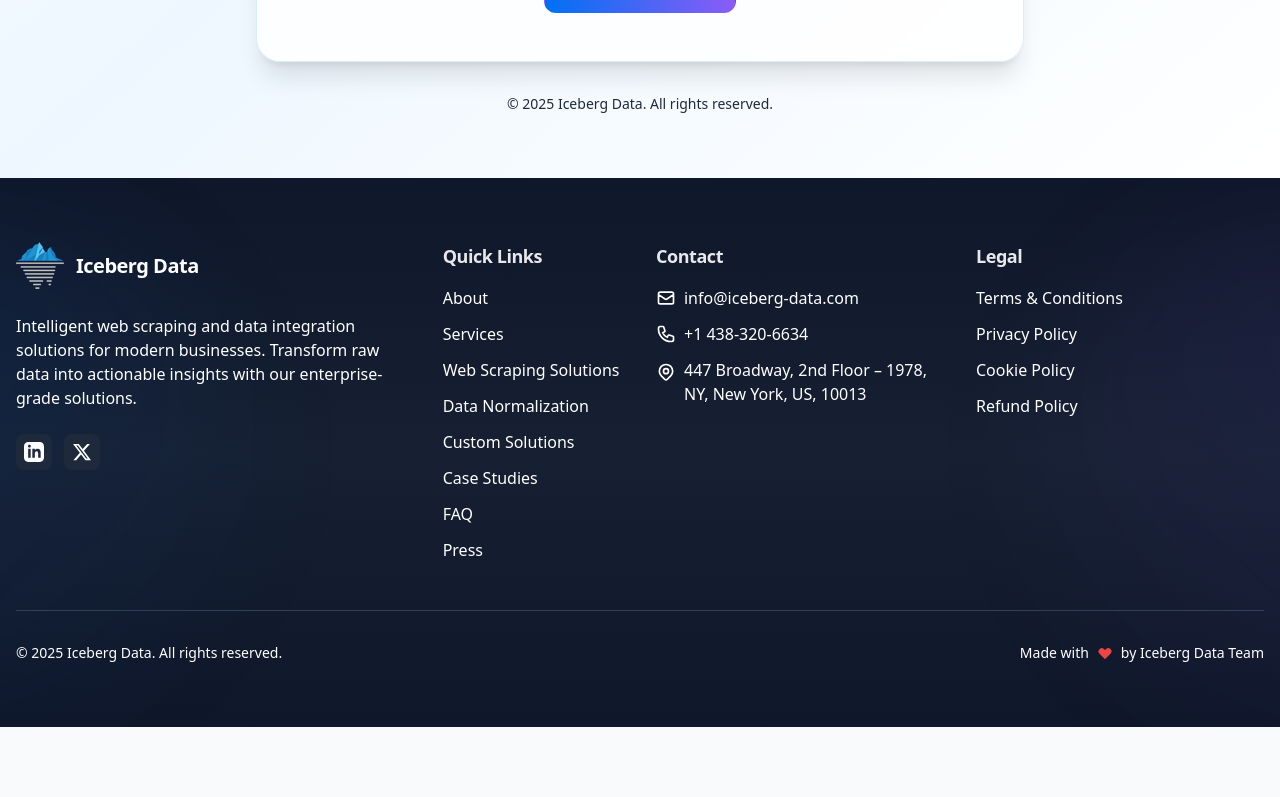
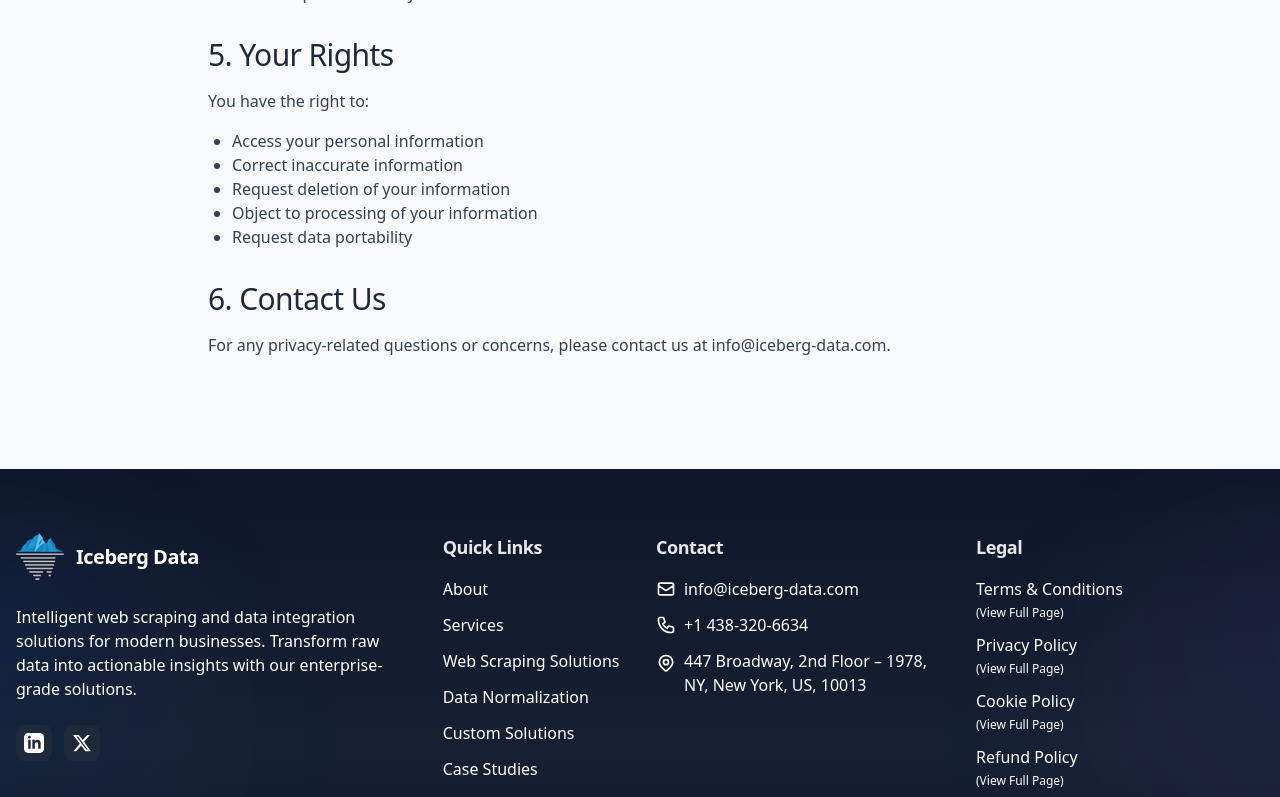
Before and after one commit to icebergdata-io/web, a React (Vite) app: page /privacy in a window 1280 px wide. Shown: the part 920-1717 px from the top of the page. Before the commit the page ends 1647 px from the top, so only its background shows below. Built offline with nearby package versions, Linux system fonts and the light colour scheme.

Commit message:
Add standalone legal pages with both modal and page links in footer

```diff
--- a/src/App.jsx
+++ b/src/App.jsx
@@ -12,6 +12,10 @@
 import DataIntegrationPage from './pages/services/data-integration';
 import CustomSolutionsPage from './pages/services/custom-solutions';
 import CarRentalLanding from './pages/industry_landings/CarRentalLanding';
+import TermsPage from './pages/TermsPage';
+import PrivacyPage from './pages/PrivacyPage';
+import CookiesPage from './pages/CookiesPage';
+import RefundPage from './pages/RefundPage';
 
 function App() {
   return (
@@ -30,6 +34,10 @@
             <Route path="press" element={<PressCoverage />} />
             <Route path="booking-confirmation" element={<BookingConfirmation />} />
             <Route path="car-rental" element={<CarRentalLanding />} />
+            <Route path="terms" element={<TermsPage />} />
+            <Route path="privacy" element={<PrivacyPage />} />
+            <Route path="cookies" element={<CookiesPage />} />
+            <Route path="refund" element={<RefundPage />} />
             <Route path="*" element={<NotFound />} />
           </Route>
         </Routes>
--- a/src/components/Footer.jsx
+++ b/src/components/Footer.jsx
@@ -209,36 +209,68 @@
               <h3 className="text-base sm:text-lg font-display font-bold mb-3 sm:mb-4 text-white/90">Legal</h3>
               <ul className="space-y-2 sm:space-y-3">
                 <li>
+                  <div className="flex flex-col space-y-1">
                     <button
                       onClick={() => setActiveModal('terms')}
-                    className="text-light-400 hover:text-white transition-colors"
+                      className="text-light-400 hover:text-white transition-colors text-left"
                     >
                       Terms & Conditions
                     </button>
+                    <Link
+                      to="/terms"
+                      className="text-xs text-light-500 hover:text-light-300 transition-colors"
+                    >
+                      (View Full Page)
+                    </Link>
+                  </div>
                 </li>
                 <li>
+                  <div className="flex flex-col space-y-1">
                     <button
                       onClick={() => setActiveModal('privacy')}
-                    className="text-light-400 hover:text-white transition-colors"
+                      className="text-light-400 hover:text-white transition-colors text-left"
                     >
                       Privacy Policy
                     </button>
+                    <Link
+                      to="/privacy"
+                      className="text-xs text-light-500 hover:text-light-300 transition-colors"
+                    >
+                      (View Full Page)
+                    </Link>
+                  </div>
                 </li>
                 <li>
+                  <div className="flex flex-col space-y-1">
                     <button
                       onClick={() => setActiveModal('cookies')}
-                    className="text-light-400 hover:text-white transition-colors"
+                      className="text-light-400 hover:text-white transition-colors text-left"
                     >
                       Cookie Policy
                     </button>
+                    <Link
+                      to="/cookies"
+                      className="text-xs text-light-500 hover:text-light-300 transition-colors"
+                    >
+                      (View Full Page)
+                    </Link>
+                  </div>
                 </li>
                 <li>
+                  <div className="flex flex-col space-y-1">
                     <button
                       onClick={() => setActiveModal('refund')}
-                    className="text-light-400 hover:text-white transition-colors"
+                      className="text-light-400 hover:text-white transition-colors text-left"
                     >
                       Refund Policy
                     </button>
+                    <Link
+                      to="/refund"
+                      className="text-xs text-light-500 hover:text-light-300 transition-colors"
+                    >
+                      (View Full Page)
+                    </Link>
+                  </div>
                 </li>
               </ul>
             </div>
--- /dev/null
+++ b/src/pages/CookiesPage.jsx
@@ -0,0 +1,18 @@
+import React from 'react';
+import SEO from '../components/SEO';
+import Cookies from '../policies/Cookies';
+
+const CookiesPage = () => {
+  return (
+    <>
+      <SEO
+        title="Cookie Policy - Iceberg Data"
+        description="Understand how Iceberg Data uses cookies and similar technologies to improve your browsing experience and provide personalized services."
+        keywords="cookie policy, cookies, tracking, website analytics, browser storage"
+      />
+      <Cookies />
+    </>
+  );
+};
+
+export default CookiesPage;
--- /dev/null
+++ b/src/pages/PrivacyPage.jsx
@@ -0,0 +1,18 @@
+import React from 'react';
+import SEO from '../components/SEO';
+import Privacy from '../policies/Privacy';
+
+const PrivacyPage = () => {
+  return (
+    <>
+      <SEO
+        title="Privacy Policy - Iceberg Data"
+        description="Learn how Iceberg Data collects, uses, and protects your personal information. Our privacy policy explains your rights and our data practices."
+        keywords="privacy policy, data protection, personal information, GDPR, data privacy"
+      />
+      <Privacy />
+    </>
+  );
+};
+
+export default PrivacyPage;
--- /dev/null
+++ b/src/pages/RefundPage.jsx
@@ -0,0 +1,18 @@
+import React from 'react';
+import SEO from '../components/SEO';
+import Refund from '../policies/Refund';
+
+const RefundPage = () => {
+  return (
+    <>
+      <SEO
+        title="Refund Policy - Iceberg Data"
+        description="Learn about Iceberg Data's refund policy for web scraping and data integration services. Understand when refunds are available and how to request them."
+        keywords="refund policy, money back guarantee, service refunds, cancellation policy"
+      />
+      <Refund />
+    </>
+  );
+};
+
+export default RefundPage;
--- /dev/null
+++ b/src/pages/TermsPage.jsx
@@ -0,0 +1,18 @@
+import React from 'react';
+import SEO from '../components/SEO';
+import Terms from '../policies/Terms';
+
+const TermsPage = () => {
+  return (
+    <>
+      <SEO
+        title="Terms and Conditions - Iceberg Data"
+        description="Read our terms and conditions for web scraping and data integration services. Understand your rights and obligations when using Iceberg Data services."
+        keywords="terms and conditions, legal, web scraping terms, data integration terms, service agreement"
+      />
+      <Terms />
+    </>
+  );
+};
+
+export default TermsPage;
```
Lines whose indentation alone changed are shown as unchanged.
